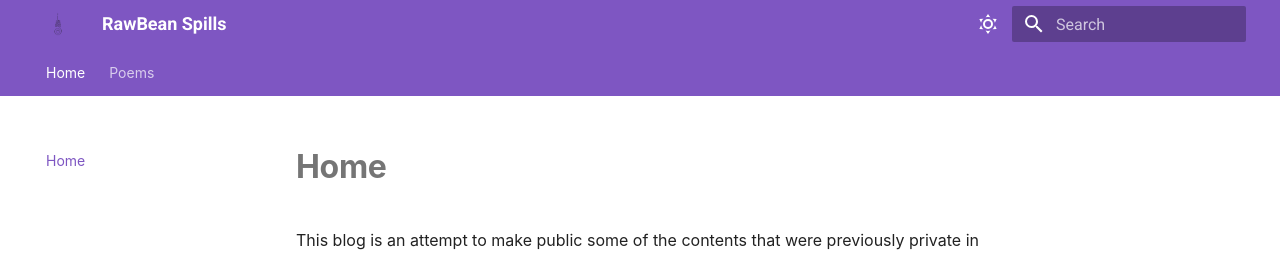
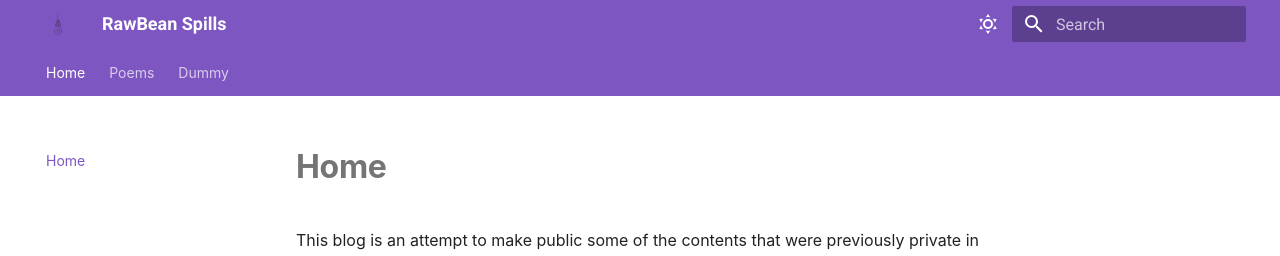
Before and after one commit to iamkshatree/iamkshatree.github.io, an MkDocs documentation site: the page built from docs/index.md, in a window 1280 px wide. Shown: the top 256 px of the page. Built offline with MkDocs 1.6.1 and Material for MkDocs 9.7.7, drawn with Linux system fonts in a browser that asks for light colours; some web fonts are replaced.

Commit message:
Update mkdocs.yml

```diff
--- a/mkdocs.yml
+++ b/mkdocs.yml
@@ -79,3 +79,5 @@ nav:
   - Home: index.md
   - Poems:
       - H: poems/h.md
+  - Dummy:
+      - Hello: dummy/hello.md
```
